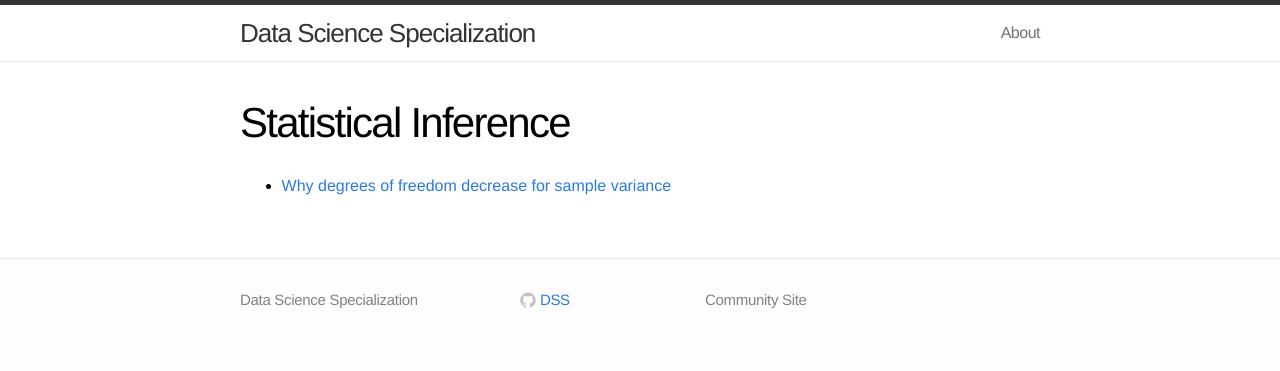
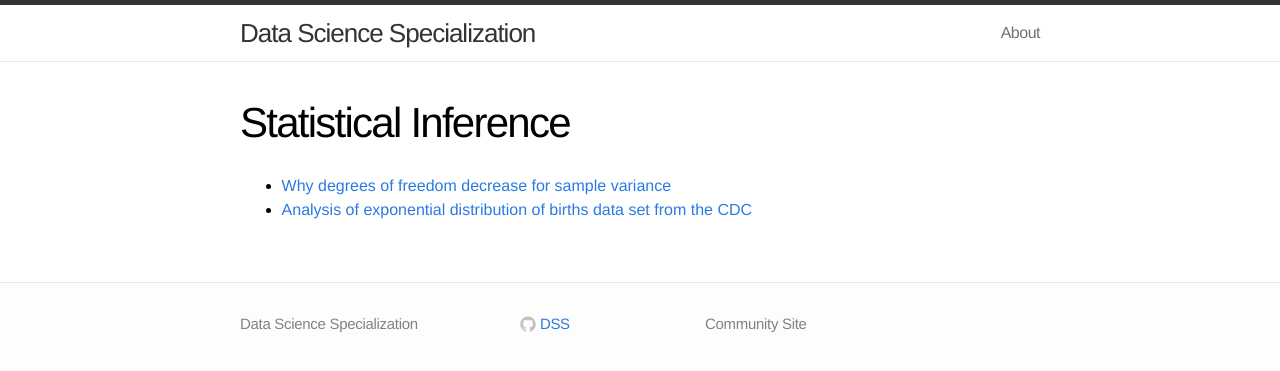
Before and after one commit to DataScienceSpecialization/DataScienceSpecialization.github.io, a Jekyll site: the page built from statinf.md, in a window 1280 px wide. Shown: the top 371 px of the page. Built offline with Jekyll 4.4.1, drawn with Linux system fonts in a browser that asks for light colours.

Commit message:
added births gist

```diff
--- a/statinf.md
+++ b/statinf.md
@@ -5,3 +5,4 @@ permalink: /statinf/
 ---
 
 - [Why degrees of freedom decrease for sample variance](https://github.com/Manu58/bias/blob/master/bias.pdf)
+- [Analysis of exponential distribution of births data set from the CDC](https://gist.github.com/ProgramErgoSum/5316008387746fcd84de)
```
Also changed, not shown: 1 other file.
